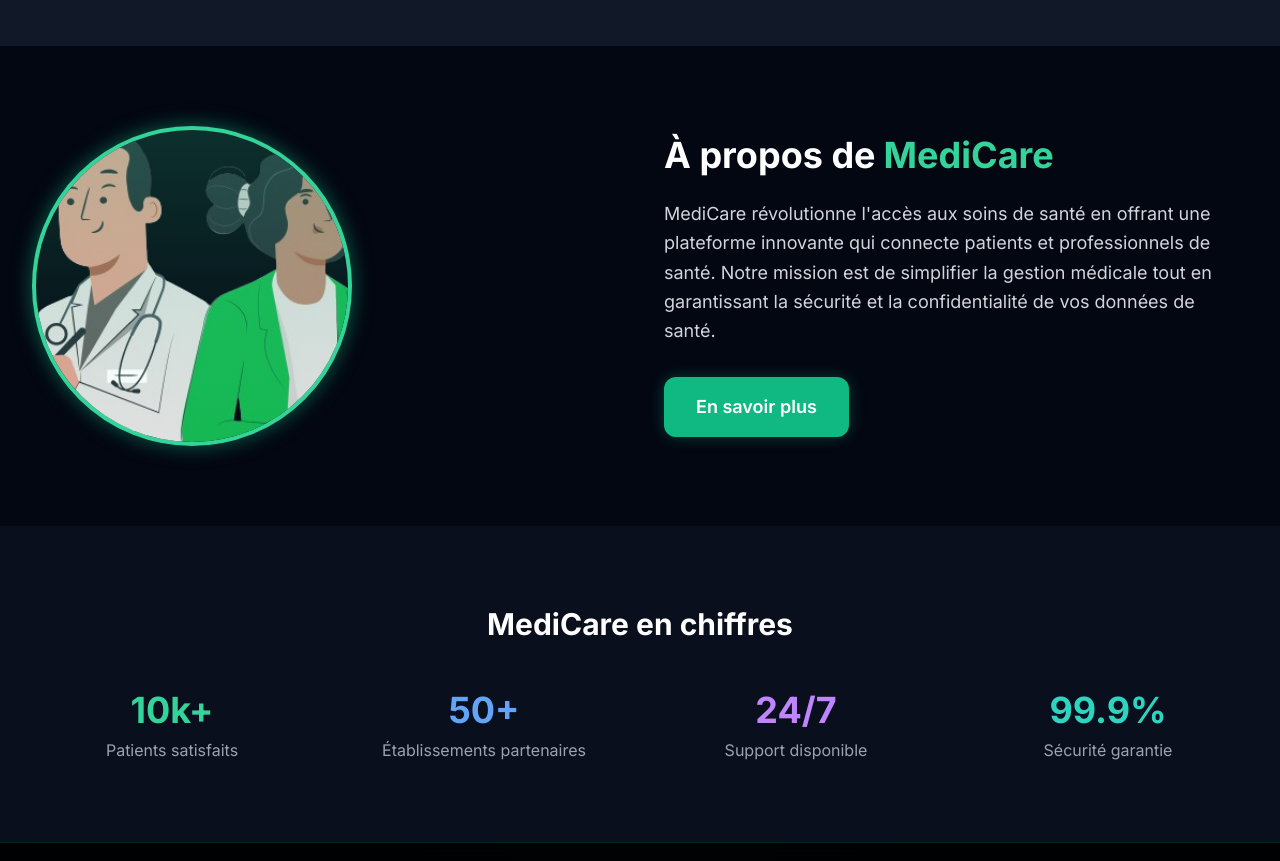
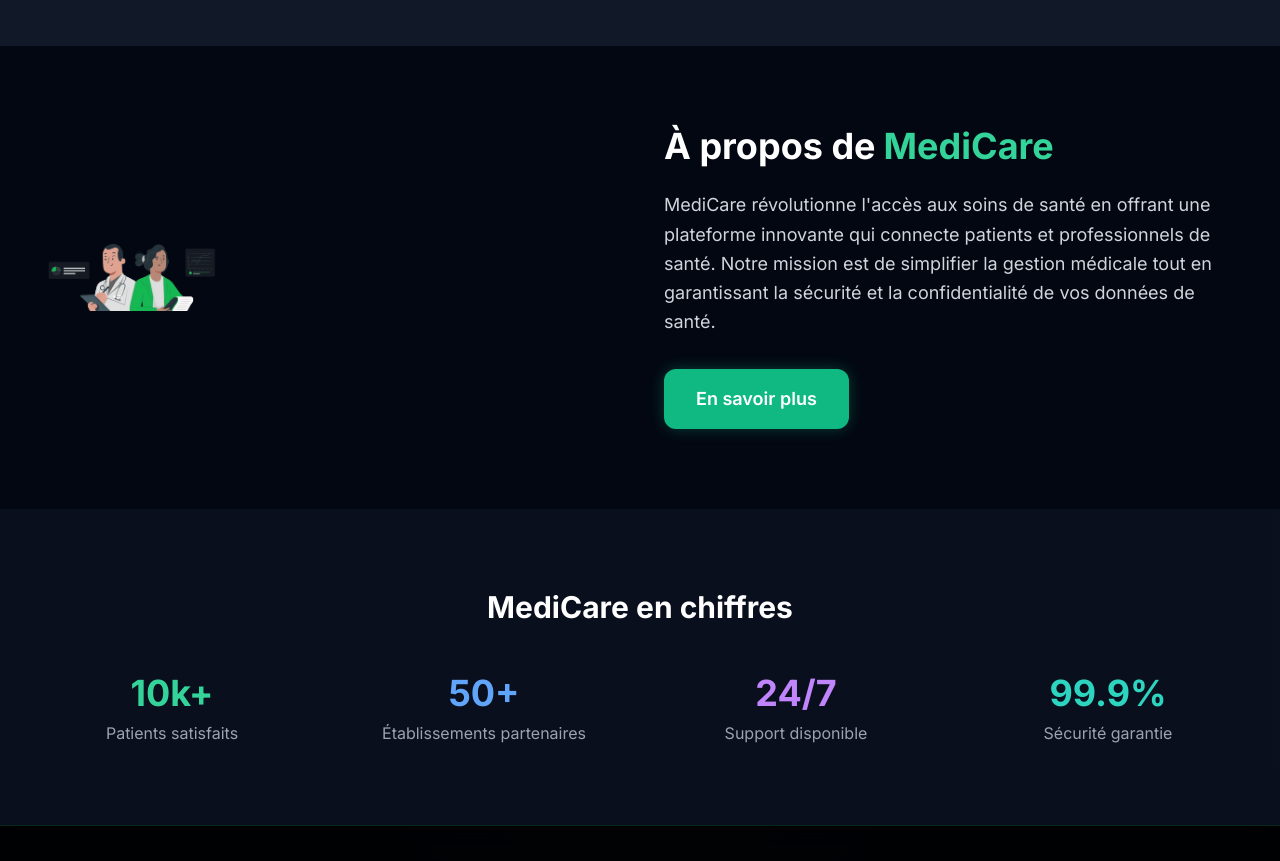
Before and after one commit to SaamNoLimits/HealthCare, a Next.js app: page / in a window 1280 px wide. Shown: the part 1520-2381 px from the top of the page. Built offline with nearby package versions, Linux system fonts and the light colour scheme.

Commit message:
Replace circular image with logo in About section, remove border and glow effects, make it bigger to match text

```diff
--- a/app/page.tsx
+++ b/app/page.tsx
@@ -145,20 +145,16 @@ export default function MediCarePage() {
             <div className="bg-gray-950 py-20">
                 <div className="container-custom">
                     <div className="grid grid-cols-1 lg:grid-cols-2 gap-12 items-center">
-                        {/* Left Section - Circular Image */}
+                        {/* Left Section - Logo Image */}
                         <div className="flex justify-center lg:justify-start">
                             <div className="relative">
-                                <div className="w-80 h-80 rounded-full border-4 border-emerald-400 shadow-[0_0_20px_rgba(16,185,129,0.5)] overflow-hidden">
-                                    <Image
-                                        src="/img_carousel.16270e81-removebg-preview.png"
-                                        alt="MediCare"
-                                        width={320}
-                                        height={320}
-                                        className="object-cover w-full h-full"
-                                    />
-                                </div>
-                                {/* Glow effect overlay */}
-                                <div className="absolute inset-0 rounded-full bg-gradient-to-b from-emerald-400/20 to-transparent pointer-events-none"></div>
+                                <Image
+                                    src="/img_carousel.16270e81-removebg-preview.png"
+                                    alt="MediCare"
+                                    width={200}
+                                    height={200}
+                                    className="object-contain"
+                                />
                             </div>
                         </div>
 
```
